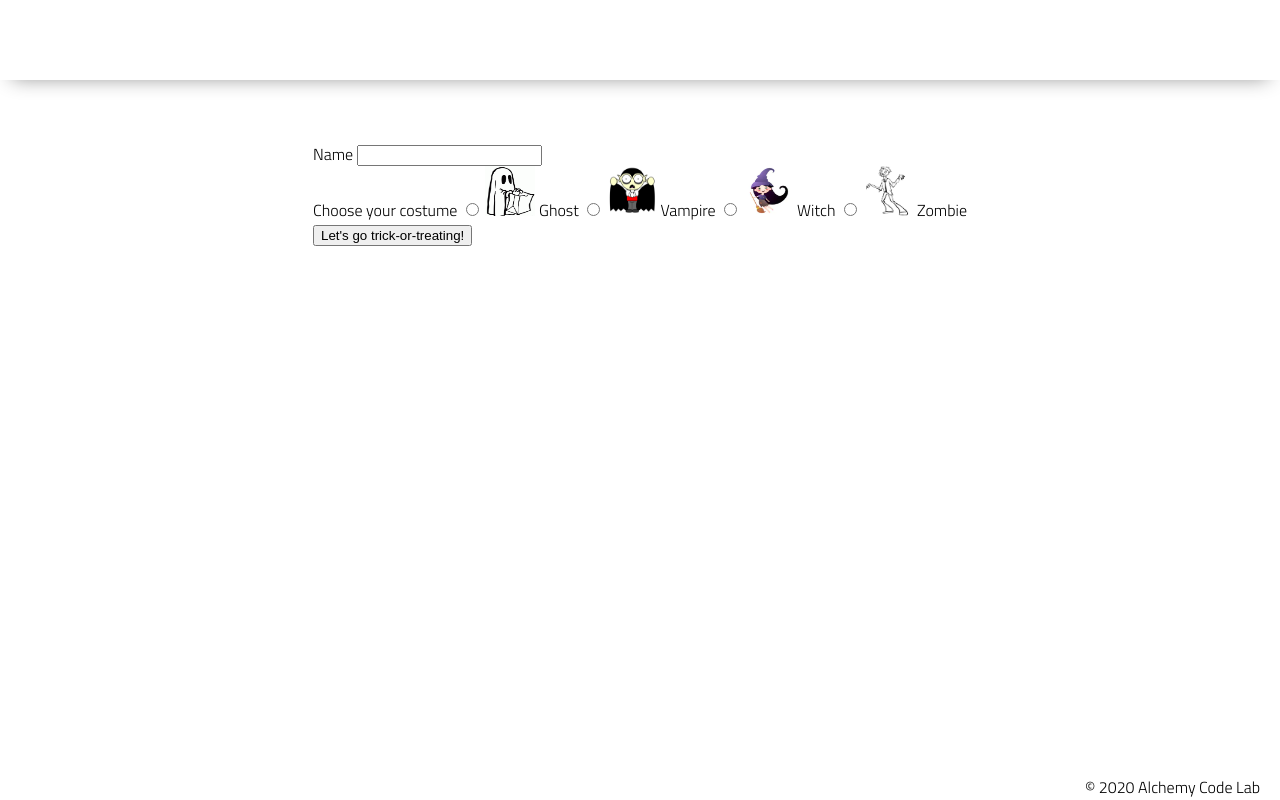
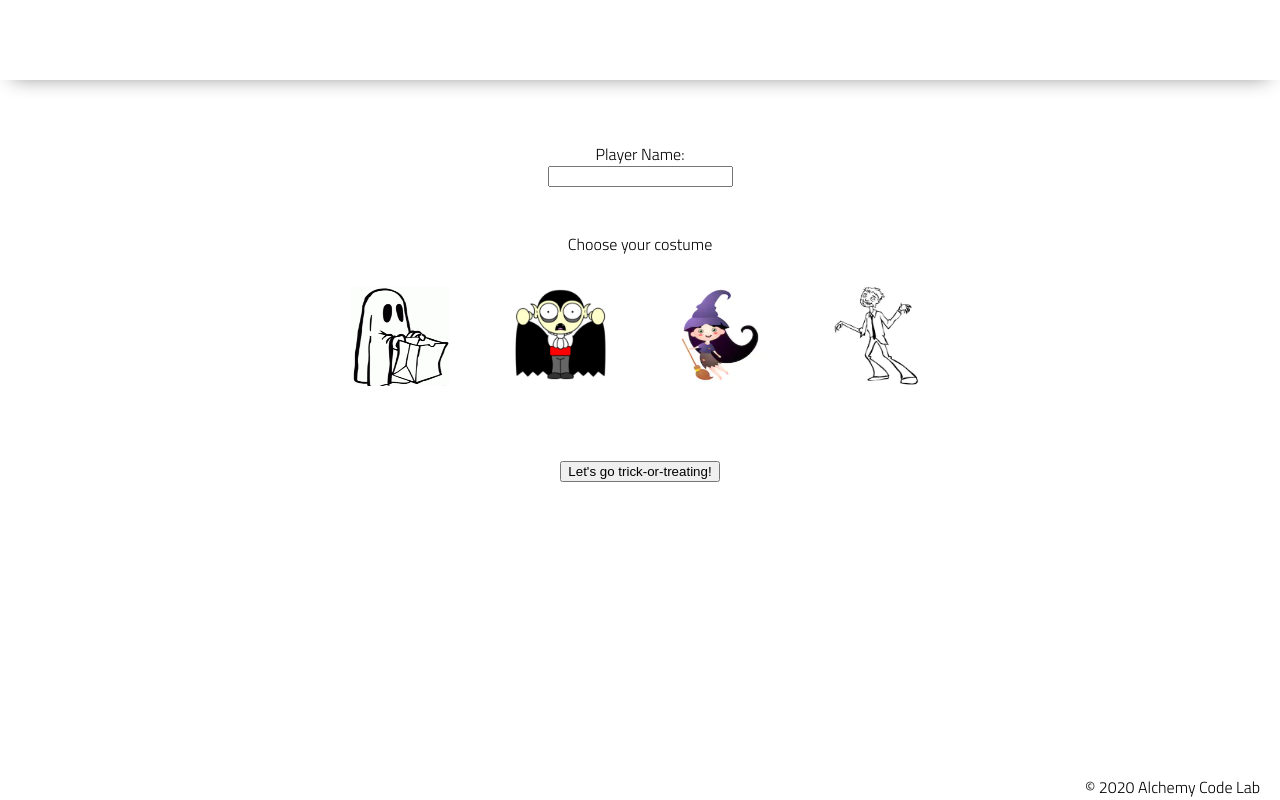
Before and after one commit to ShaneUP1/lab-13-user-adventure, a plain HTML site: page index.html in a window 1280 px wide. Drawn offline with Linux system fonts and the light colour scheme.

Commit message:
map page connected to data array

```diff
--- a/app.js
+++ b/app.js
@@ -18,4 +18,5 @@ form.addEventListener('submit', (e) => {
         completed: {}
     };
     saveUser(user);
+    window.location.href = './map/index.html';
 });
--- a/data.js
+++ b/data.js
@@ -162,4 +162,4 @@ export default [
             chp: 0,
             candy: -5
         }]
-    },
+    }];
--- a/index.html
+++ b/index.html
@@ -21,25 +21,34 @@
     <main>
         <section class="main-section">
             <form>
+                Player Name:
                 <label>
-                    Name
                     <input name="name" />
                 </label>
+                Choose your costume
+                <div class="costume-selection">
+
                     <label>
-                    Choose your costume
                         <input type='radio' name="costume" value="ghost" />
                         <img src="assets/ghost.png">
-                    Ghost
+
+                    </label>
+                    <label>
                         <input type='radio' name="costume" value="vampire" />
                         <img src="assets/vampire.png">
-                    Vampire
+
+                    </label>
+                    <label>
                         <input type='radio' name="costume" value="witch" />
                         <img src="assets/witch.png">
-                    Witch
+
+                    </label>
+                    <label>
                         <input type='radio' name="costume" value="zombie" />
                         <img src="assets/zombie.png">
-                    Zombie
+
                     </label>
+                </div>
                 <button>Let's go trick-or-treating!</button>
             </form>
 
--- a/styles/style.css
+++ b/styles/style.css
@@ -34,11 +34,35 @@ label {
 }
 
 img {
-    width: 50px;
-    height: 50px;
+    width: 100px;
+    height: 100px;
 }
 
+form {
+    display: flex;
+    flex-direction: column;
+    justify-content: space-evenly;
+    align-items: center;
+}
 
+input[name="name"] {
+    margin-bottom: 45px;
+}
+
+.costume-selection {
+    margin-bottom: 45px;
+    display: flex;
+    justify-content: space-between;
+}
+
+[type=radio] + img {
+    cursor: pointer;
+    margin: 30px;
+}
+
+[type=radio] {
+    display: none;
+}
 
 main {
     display: flex;
@@ -78,6 +102,10 @@ footer {
     box-shadow: var(--shadow);
 }
 
+label {
+    display: flex;
+    flex-direction: row;
+}
 
 h2 {
     font-size: 1.8rem;
```
Also changed, not shown: houses/index.html (added, +13 -0 lines), map/index.html (added, +36 -0 lines), map/map.js (added, +13 -0 lines). Lines whose indentation alone changed are shown as unchanged.
